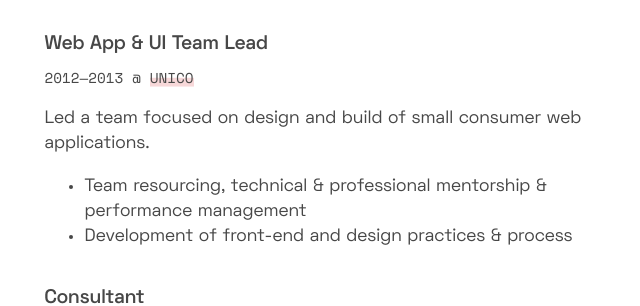
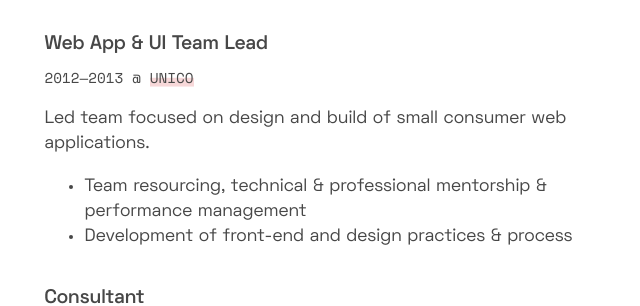
Before and after one commit to dlimiter/dlimiter.github.io, a Jekyll site: the page built from about.html, in a window 1280 px wide and 900 px high, scrolled down 1117 px. Shown: the part 150-456 px from the top of the window, without its empty margins (536-1176 px from the left). Built offline with Jekyll 4.4.1, drawn with Linux system fonts in a browser that asks for light colours.

Commit message:
Minor copy change

```diff
--- a/about.html
+++ b/about.html
@@ -61,7 +61,7 @@ layout: default
       date = "2012&mdash;2013"
       role = "Web App &amp; UI Team Lead"
       employer = "<a href='https://www.unico.com.au'>Unico</a>"
-      description = "<p>Led a team focused on design and build of small consumer web applications.</p>
+      description = "<p>Led team focused on design and build of small consumer web applications.</p>
       <ul>
         <li>Team resourcing, technical &amp; professional mentorship &amp; performance management</li>
         <li>Development of front-end and design practices &amp; process</li>
```
Also changed, not shown: Gemfile.lock.
